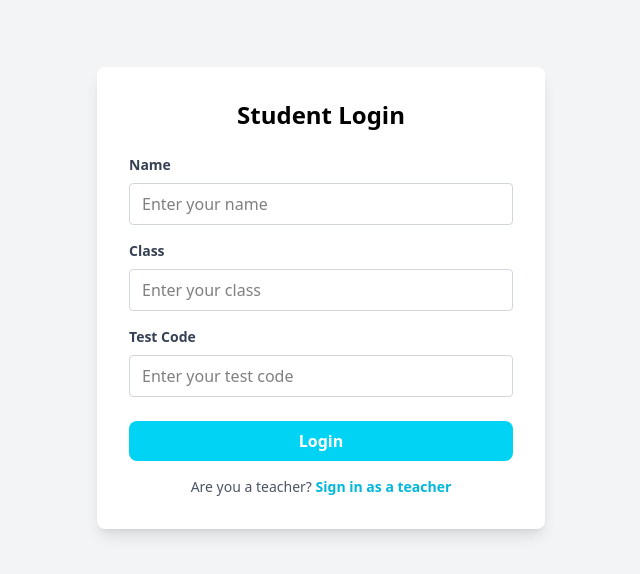
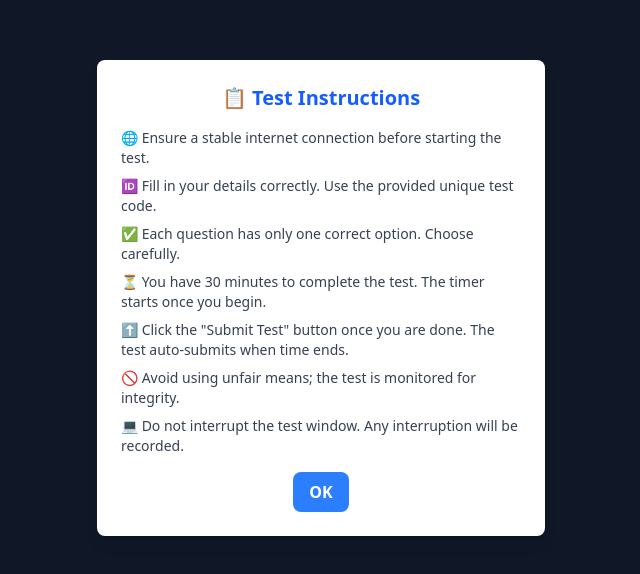
Before and after one commit to sarhak234/MERN-stack-quiz-app, a React (Vite) app in the folder frontend/vite-project/: page / in a window 1280 px wide. Shown: the part 102-676 px from the top of the page, without its empty margins (319-959 px from the left). Built offline with nearby package versions, Linux system fonts and the light colour scheme.

Commit message:
Update login.jsx

```diff
--- a/frontend/vite-project/src/assets/components/login.jsx
+++ b/frontend/vite-project/src/assets/components/login.jsx
@@ -8,8 +8,8 @@ function Login() {
   const [userclass, setuserclass] = useState('');
   const [testcode, settestcode] = useState('');
   const [testCodeError, setTestCodeError] = useState(''); // Store test code error
-  const [loading, setLoading] = useState(false); // Loading state
-
+  const [loading, setLoading] = useState(false);
+  const [showPopup,setShowPopup]=useState(true) ;
   const navigate = useNavigate();
 
   const handleLogin = async () => {
@@ -47,6 +47,30 @@ function Login() {
 
   return (
     <div className="flex items-center justify-center min-h-screen bg-gray-100 p-4">
+      {showPopup && (
+        <div className="fixed inset-0 bg-gray-900 bg-opacity-50 flex justify-center items-center z-50">
+          <div className="bg-white p-6 rounded-lg shadow-lg w-full max-w-md text-center">
+            <h1 className="text-xl font-bold text-blue-600 mb-4 flex justify-center items-center">
+              📋 Test Instructions
+            </h1>
+            <ul className="text-sm text-gray-700 text-left space-y-2">
+              <li>🌐 Ensure a stable internet connection before starting the test.</li>
+              <li>🆔 Fill in your details correctly. Use the provided unique test code.</li>
+              <li>✅ Each question has only one correct option. Choose carefully.</li>
+              <li>⏳ You have 30 minutes to complete the test. The timer starts once you begin.</li>
+              <li>⬆ Click the "Submit Test" button once you are done. The test auto-submits when time ends.</li>
+              <li>🚫 Avoid using unfair means; the test is monitored for integrity.</li>
+              <li>💻 Do not interrupt the test window. Any interruption will be recorded.</li>
+            </ul>
+            <button
+              className="mt-4 bg-blue-500 text-white px-4 py-2 rounded-lg font-bold hover:bg-blue-600"
+              onClick={() => setShowPopup(false)}
+            >
+              OK
+            </button>
+          </div>
+        </div>
+      )}
       <div className="bg-white p-6 sm:p-8 rounded-lg shadow-lg w-full max-w-md">
         <h1 className="text-xl sm:text-2xl font-bold text-center mb-6">Student Login</h1>
 
```
